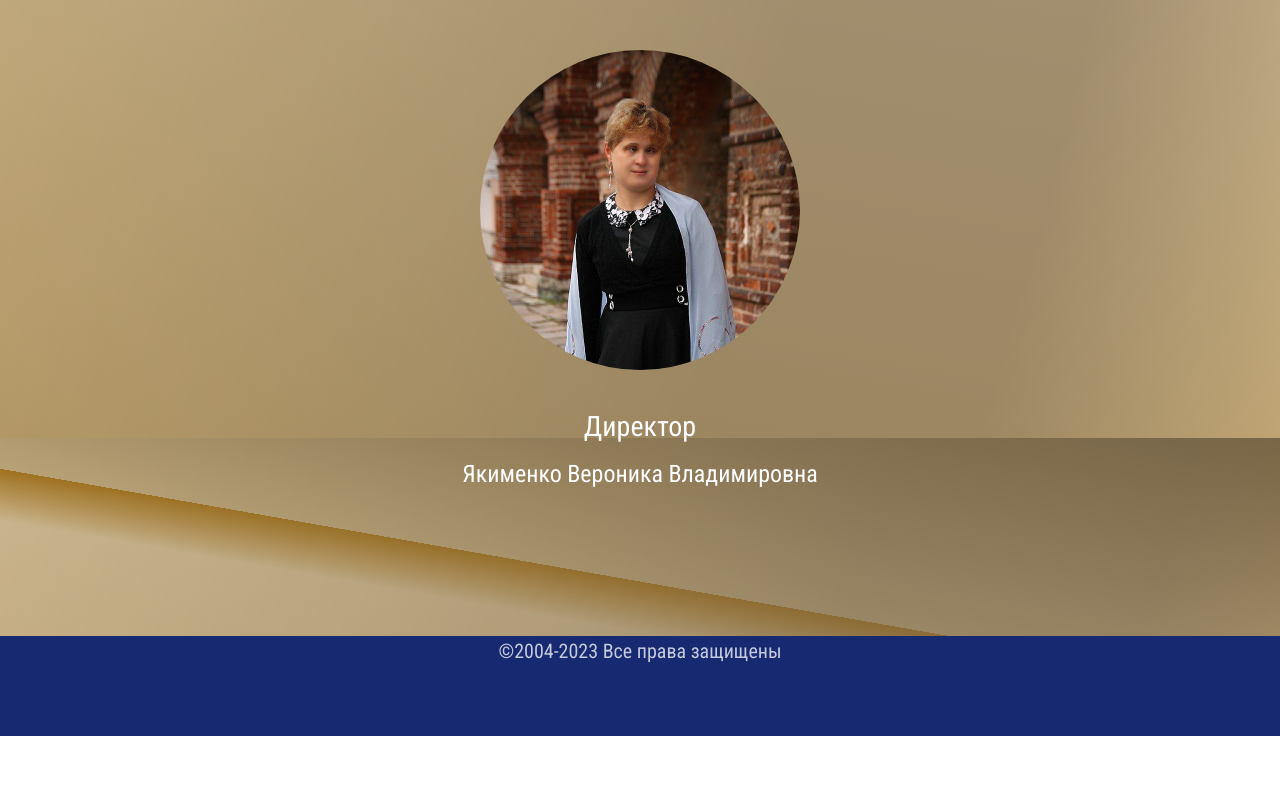
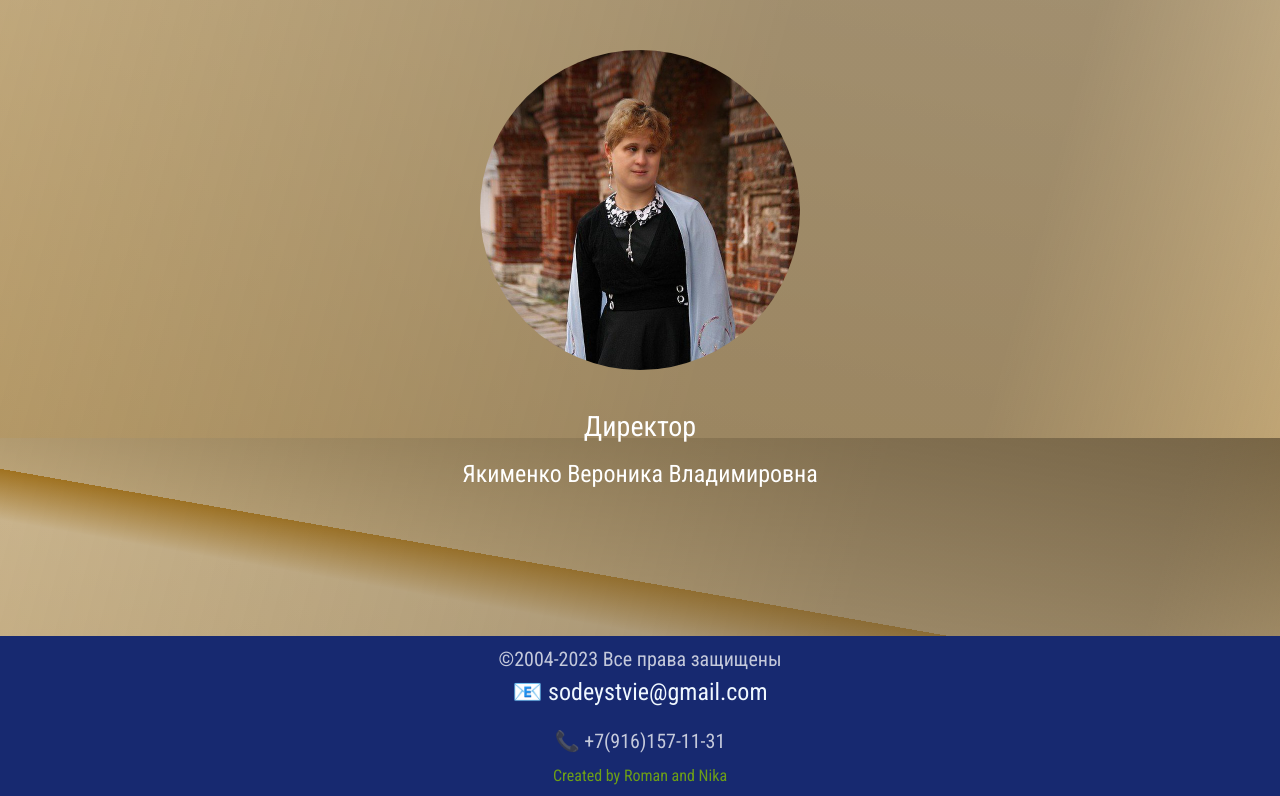
Before and after one commit to roma17111/SodeystvieReact, a React (Create React App) app: page / in a window 1280 px wide. Shown: the part 362-1158 px from the top of the page. Before the commit the page ends 1098 px from the top, so only its background shows below. Built offline with nearby package versions, Linux system fonts and the light colour scheme.

Commit message:
Доработан футер

```diff
--- a/src/components/Layout.css
+++ b/src/components/Layout.css
@@ -1,4 +1,3 @@
-
 
 * {
     margin: 0;
@@ -16,7 +15,7 @@ body {
     background: linear-gradient(105deg, #987b4670 0%, #8f764885 20%, #87714a9a 40%, #7f6c4caf 60%, #7f6c4caf 80%, #987b4670 100%), linear-gradient(190deg, #66573D 0%, #D3C09D 25%, #A76B01 25%, #F0E0C3 30%, #D5B885 100%);
 }
 
-.main{
+.main {
     color: rgb(255, 255, 255)
 }
 
@@ -25,7 +24,8 @@ footer {
     font-size: 20px;
 }
 
-.white{
+
+.white {
     color: aliceblue !important;
 }
 
@@ -38,13 +38,16 @@ footer {
 }
 
 footer {
-    height: 100px;
     margin-top: auto;
-    text-align: center;
     background-color: #172970 !important;
 }
 
-
+a {
+    border: 0;
+    text-decoration: none;
+    font-size: 24px;
+    color: aliceblue !important;
+}
 
 .link {
     text-align: center;
@@ -58,3 +61,8 @@ footer {
     width: 400px;
     height: 400px;
 }
+
+.created{
+    color: #6d9f17;
+    font-size: 16px;
+}
--- a/src/components/Layout.js
+++ b/src/components/Layout.js
@@ -8,16 +8,25 @@ let date = new Date().getFullYear()
 
 const Layout = () => {
     return (
-        <div className="wrapper" >
+        <div className="wrapper">
             <header>
                 <HeaderInfo/>
             </header>
             <main className="main container p-5">
                 <Outlet/>
             </main>
-            <footer className="footer">
-                <div className="container">
-                    ©2004-{date} Все права защищены
+            <footer className="footer p-2">
+                <div className="container-fluid text-center">
+                    <span className="text-center">©2004-{date} Все права защищены</span>
+                </div>
+                <div className="text-center">
+                    <p><a className="text-center" href="mailto:sodeystvie@gmail.com">📧 sodeystvie@gmail.com</a></p>
+                </div>
+                <div className="text-center mb-2">
+                    <span>📞 +7(916)157-11-31</span>
+                </div>
+                <div className="created text-center">
+                    <span>Created by Roman and Nika</span>
                 </div>
             </footer>
         </div>
```
